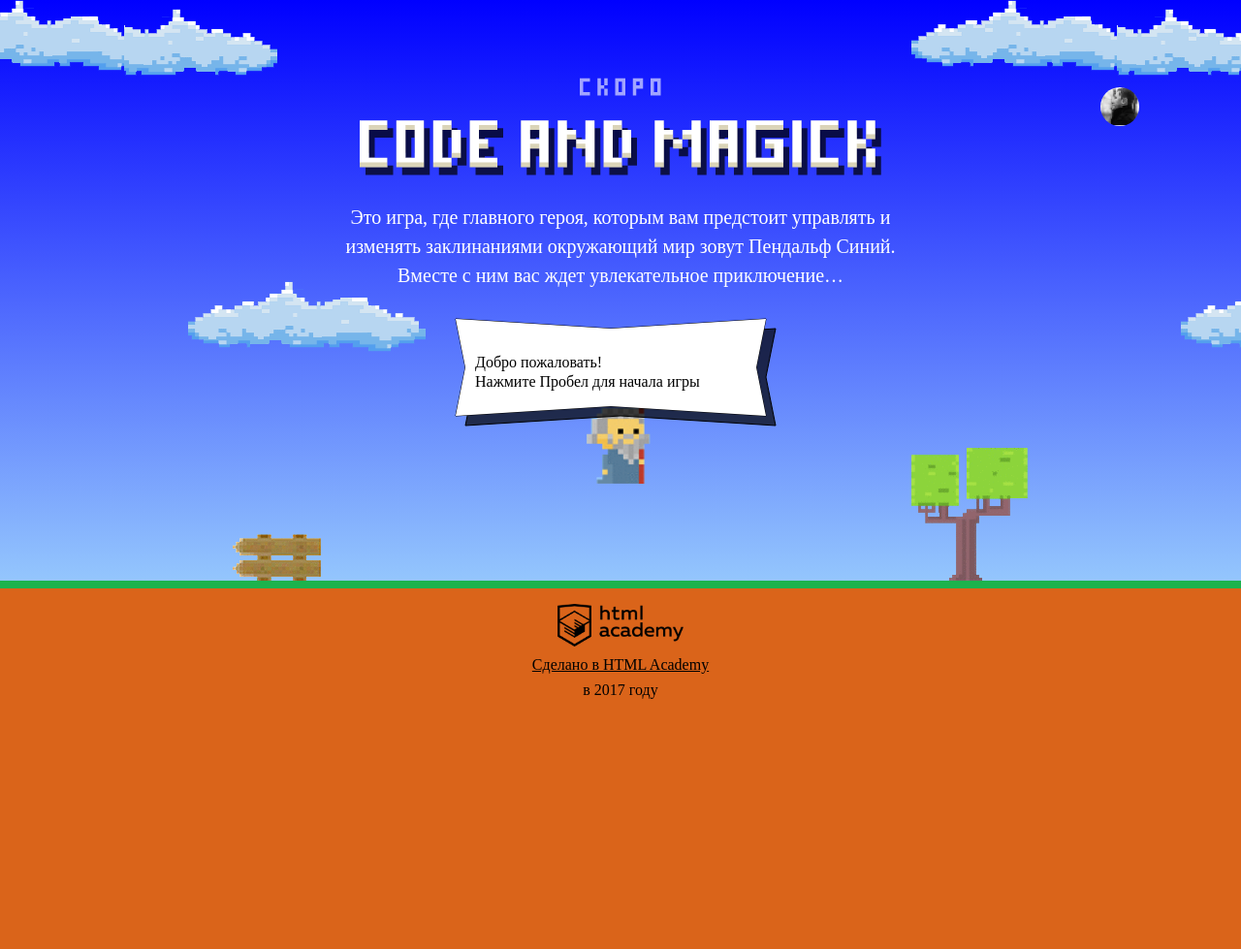
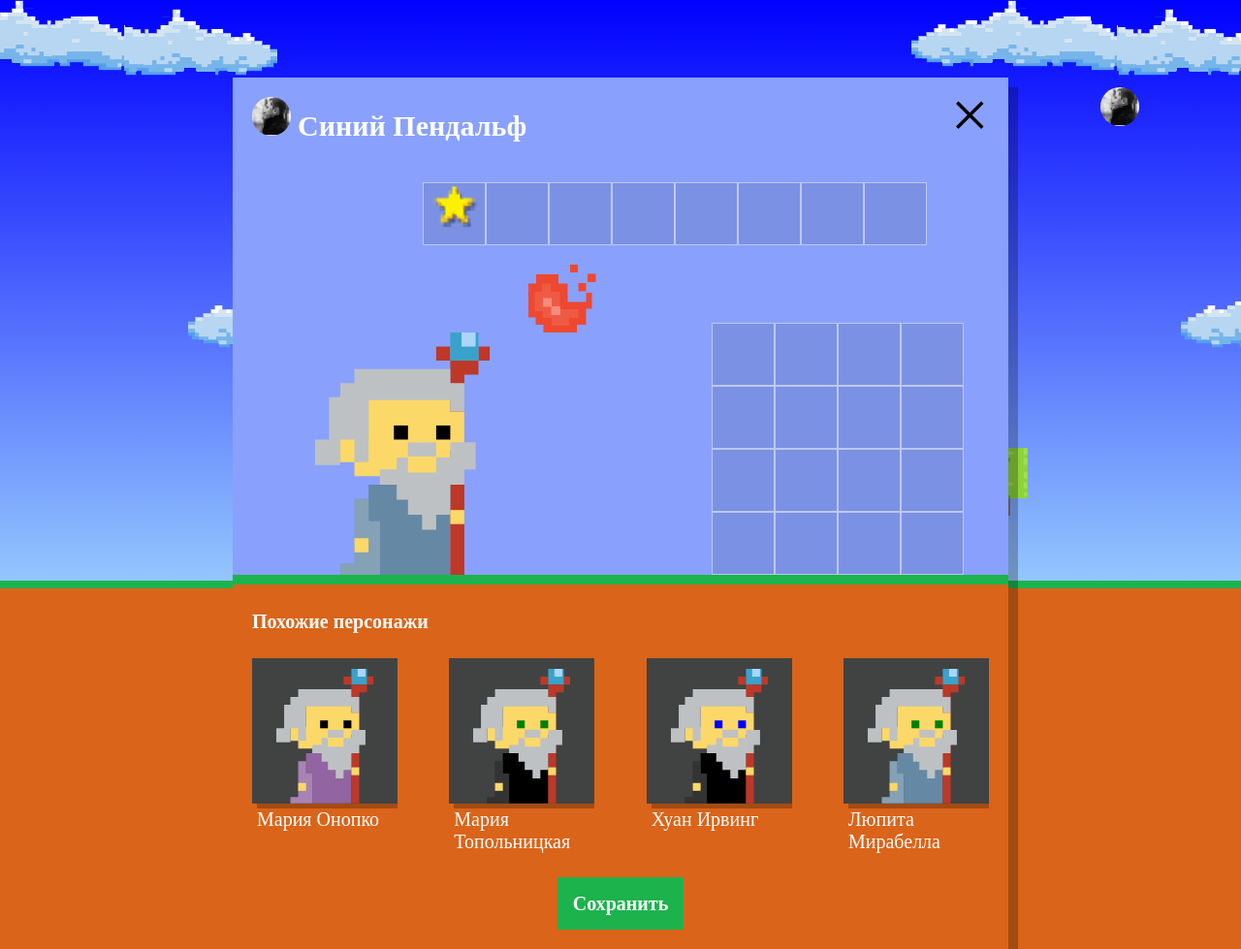
Before and after one commit to moiseenkob/1021437-code-and-magick-17, a website: page index.html in a window 1280 px wide. Shown: the whole page at 97% size. Before the commit the page ends 800 px from the top, so only its background shows below. Drawn offline with Linux system fonts and the light colour scheme; a web font is replaced by a local one.

Commit message:
Выполнение домашней работы

```diff
--- a/index.html
+++ b/index.html
@@ -206,6 +206,7 @@
 </script>
 <script src="js/stat.js"></script>
 <script src="js/game.js"></script>
+<script src="js/setup.js"></script>
 
 </body>
 </html>
--- /dev/null
+++ b/js/setup.js
@@ -0,0 +1,61 @@
+'use strict';
+
+var COUNT_WIZARD = 4;
+
+/* Данные волшебников */
+var names = ['Иван', 'Хуан', 'Себастьян', 'Мария', 'Кристоф', 'Виктор', 'Юлия', 'Люпита', 'Вашингтон'];
+var lastName = ['да Марья', 'Верон', 'Мирабелла', 'Вальц', 'Онопко', 'Топольницкая', 'Нионго', 'Ирвинг'];
+var coatColor = ['rgb(101, 137, 164)', 'rgb(241, 43, 107)', 'rgb(146, 100, 161)', 'rgb(56, 159, 117)', 'rgb(215, 210, 55)', 'rgb(0, 0, 0)'];
+var eyesColor = ['black', 'red', 'blue', 'yellow', 'green'];
+
+/* Функция создания DOM-элемента на основе JS-объекта */
+var listPasteWizard = document.querySelector('.setup-similar-list');
+var wizardTemplate = document.querySelector('#similar-wizard-template').content.querySelector('.setup-similar-item');
+
+/* Убрали класс скрытия "временно" */
+document.querySelector('.setup').classList.remove('hidden');
+document.querySelector('.setup-similar').classList.remove('hidden');
+
+/* Функция генерации рандомных данных */
+var randomDateWizard = function (arr) {
+  var random = Math.floor(Math.random() * (arr.length));
+  return arr[random];
+};
+
+/* Функция создания объектов и вставление их в массив */
+var generateWizard = function (val) {
+  var personWizard = [];
+  for (var i = 0; i < val; i++) {
+    var objectWizzard = {
+      name: randomDateWizard(names),
+      fio: randomDateWizard(lastName),
+      mantle: randomDateWizard(coatColor),
+      eyes: randomDateWizard(eyesColor)
+    };
+    personWizard.push(objectWizzard);
+  }
+  return personWizard;
+};
+
+/* Создали функцию для генерации и записывания данных в фрагмент */
+var pasteWizard = function (arr) {
+
+  /* Создаем новый фрагмент */
+  var fragment = document.createDocumentFragment();
+
+  for (var i = 0; i < arr.length; i++) {
+    var wizardMode = wizardTemplate.cloneNode(true);
+    wizardMode.querySelector('.setup-similar-label').textContent = (items[i]['name'] + ' ' + items[i]['fio']);
+    wizardMode.querySelector('.wizard-coat').style.fill = items[i]['mantle'];
+    wizardMode.querySelector('.wizard-eyes').style.fill = items[i]['eyes'];
+    fragment.appendChild(wizardMode);
+  }
+  return fragment;
+};
+
+/* Вызов функции для создания объектов */
+var items = generateWizard(COUNT_WIZARD);
+/* Вызов функции генерации и вставления данных */
+var fragment = pasteWizard(items);
+/* Добавление данных в DOM */
+listPasteWizard.appendChild(fragment);
```
